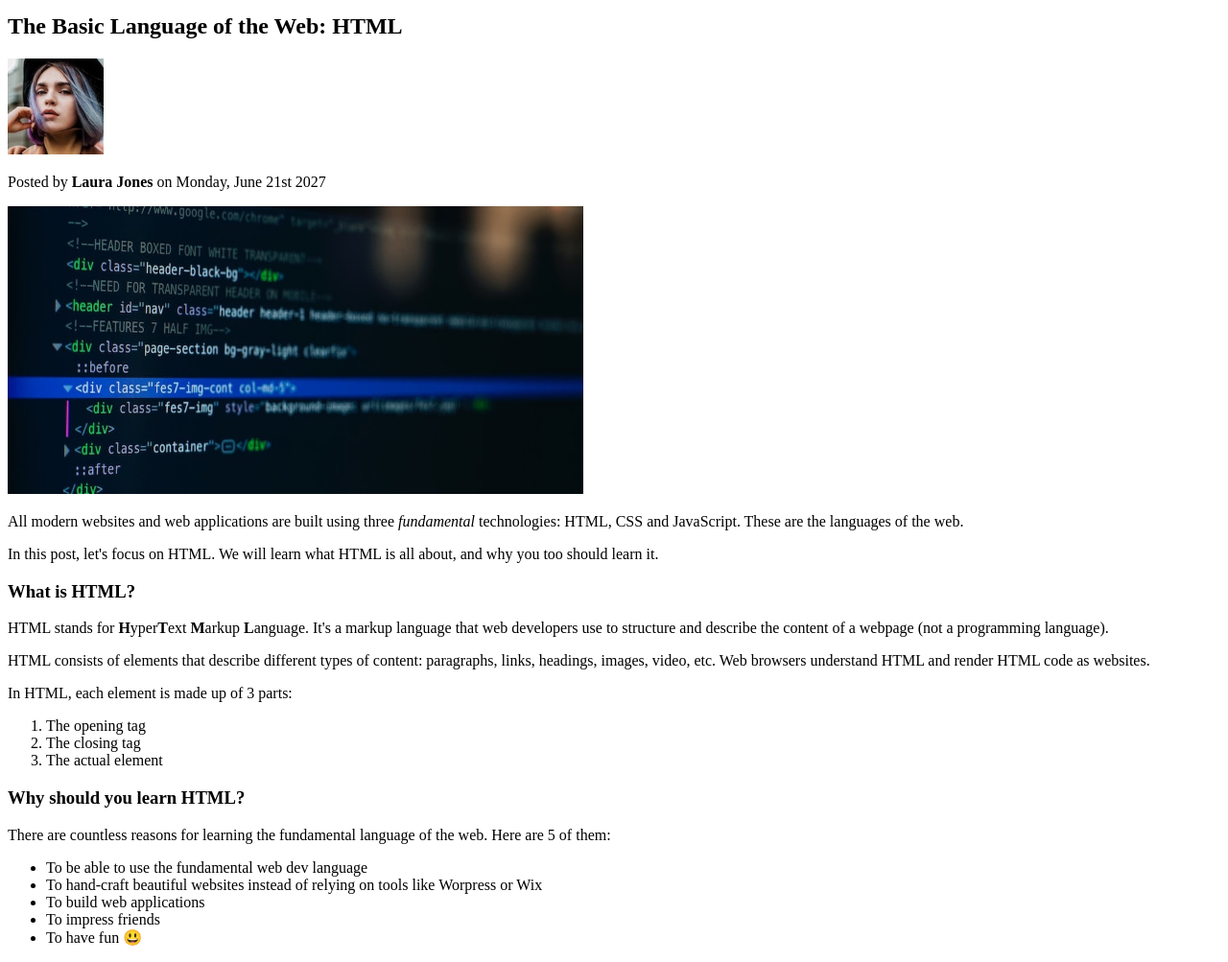
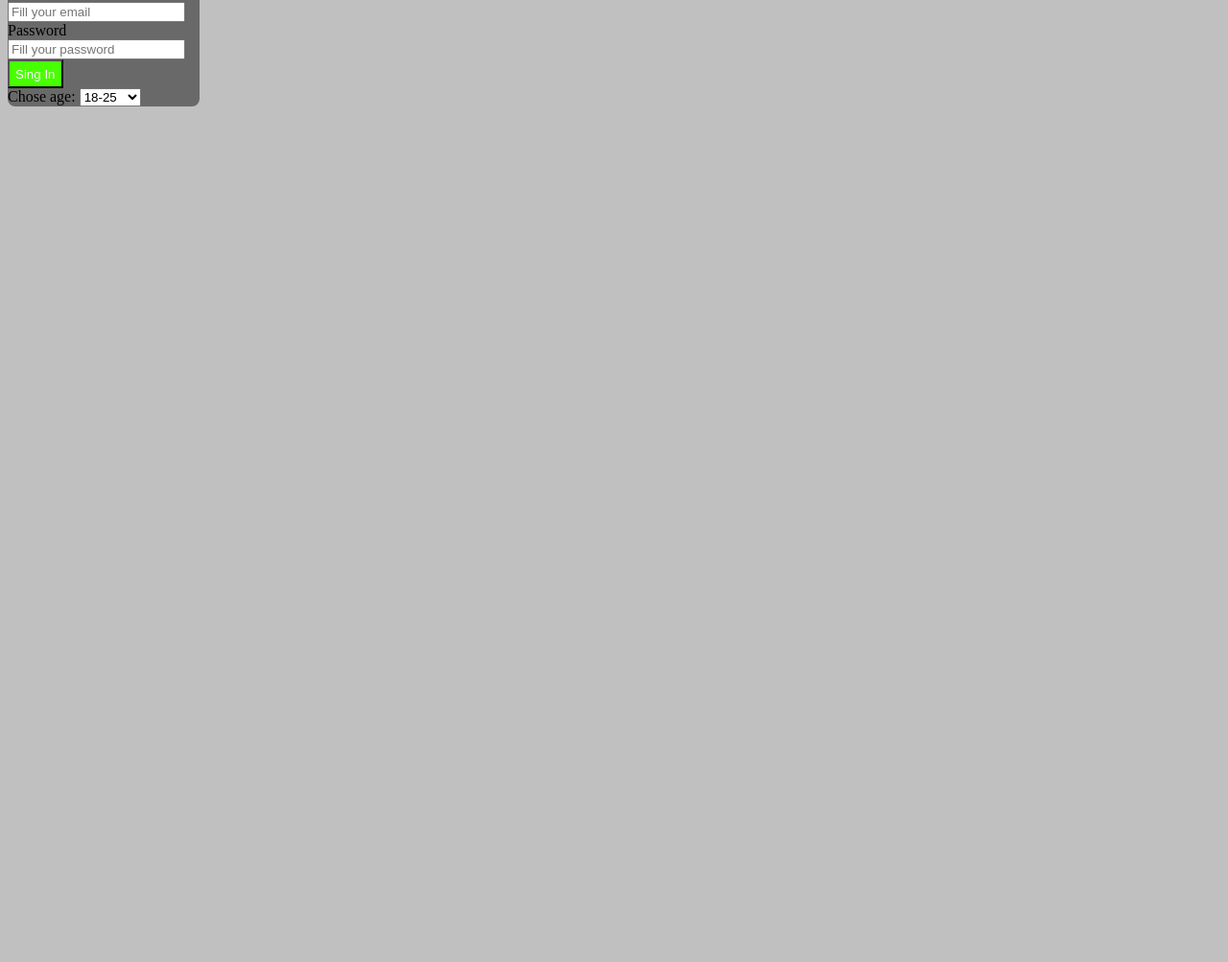
Before and after one commit to Global1996/Tekwill, a plain HTML site: page index.html in a window 1280 px wide. Shown: the part 67-1070 px from the top of the page at 96% size. After the commit the page ends 800 px from the top, so only its background shows below. Drawn offline with Linux system fonts and the light colour scheme.

Commit message:
Correct something (#1)
* Correct something

* Ultimele lectii

```diff
--- a/index.html
+++ b/index.html
@@ -3,46 +3,44 @@
 <head>
     <meta charset="UTF-8">
     <meta name="viewport" content="width=device-width, initial-scale=1.0">
-    <title>Fundamentals-HTML-Homework</title>
+    <title>Lesson9</title>
+    <link rel="stylesheet" href="style.css">
 </head>
 <body>
-    <h1>📘 The Code Magazine</h1>
-    <h2>The Basic Language of the Web: HTML</h2>
-<img height="100" width="100" src="img/laura-jones.jpg" alt="laura-jones">
-<p>
-Posted by <strong>Laura Jones</strong> on Monday, June 21st 2027
-</p>
-<img height="300" width="600" src="img/post-img.jpg" alt="post-img">
-        <p>
-          All modern websites and web applications are built using three <em>fundamental</em> technologies: HTML, CSS and JavaScript. These are the languages of the web.
-        </p>
-    <p>
-    In this post, let's focus on HTML. We will learn what HTML is all about, and why you too should learn it.
-    </p>
-<h3>What is HTML?</h3>
-HTML stands for <strong>H</strong>yper<strong>T</strong>ext <strong>M</strong>arkup <strong>L</strong>anguage. It's a markup language that web developers use to structure and describe the content of a webpage (not a programming language).
-<p>
-HTML consists of elements that describe different types of content: paragraphs, links, headings, images, video, etc. Web browsers understand HTML and render HTML code as websites.
-</p>
 
-<p>
-In HTML, each element is made up of 3 parts:
-</p>
-<ol>
-<li>The opening tag</li>
-<li>The closing tag</li>
-<li>The actual element</li>
-</ol>
-<h3>Why should you learn HTML?</h3>
-There are countless reasons for learning the fundamental language of the web. Here are 5 of them:
-<p>
-    <ul>
-        <li>To be able to use the fundamental web dev language</li>
-        <li>To hand-craft beautiful websites instead of relying on tools like Worpress or Wix</li>
-        <li>To build web applications</li>
-        <li>To impress friends</li>
-        <li>To have fun 😃</li>
-    </ul>
-</p>
+    <section id="form-section">
+    <form action="">
+            <label for="username">Username</label><br>
+            <input type="text" placeholder="Write your name" name="username">
+                <br />
+
+            <label for="email"> Email</label><br>
+            <input type="email" placeholder="Fill your email" name="email">
+                <br />
+
+            <label for="password">Password</label><br>
+            <input type="password" placeholder="Fill your password" name="password">
+                <br />
+
+                <!-- <input type="radio" name="angajat" value="angajat"> Angajat<br>
+                <input type="radio" name="angajat" value="neangajat"> Neangajat<br>
+                <input type="radio" name="angajat"  value="pensionar"> Pensionar<br>
+                <br />
+                <br /> -->
+            <input type="submit"  class="submit-button" value="Sing In" />
+
+        </form>
+
+    <label> Chose age: </label>
+    <select name="age">
+        <option value="18-25">18-25</option>
+        <option value="25-36">25-36</option>
+        <option value="36-40">36-40</option>
+        <option value="40-49">40-49</option>
+        <option value="49-152">49-152</option>
+    </section>
+
+
+
 </body>
 </html>
--- /dev/null
+++ b/style.css
@@ -0,0 +1,73 @@
+
+
+input{
+    color: blue;
+}
+
+                    /* Selectori */
+        /* tag selectori */
+        body{
+            background-color: #c0c0c0;
+
+        }
+
+        section{
+            background-color: #696969;
+            width: 200px;
+        }
+
+        /* class selector */
+        .submit-button{
+           background-color: rgb(72, 255, 0);
+           height: 30px;
+
+        }
+
+        /* id selector */
+        #form-section{
+            border-radius: 8px;
+        }
+
+        /* Combined Selectors */
+
+      input.submit-button{
+        color: white;
+      }
+
+      /* COLORS  rgb (red, green ,blue);  rgba(red, green, blue, alpha); hexadecimal #6caractere */
+      /* rgb(255, 255, 255) -  WHITE */
+      /* rgb(0, 0, 0) - BLACK */
+      /* rgba(255,255,255,1) - white with 100% opacity */
+      /* hexodecimal #ffffff - White */
+      /* hexadecimal #000000 - Black  */
+
+
+      /* pseudo-elements ::before ::after */
+
+            .submit-button::before{
+                content: "\2190" ;
+
+            }
+
+            .submit-button::after{
+                content: "\2192" ;
+
+            }
+
+    .submit-button :active{
+
+        background-color: #696969;
+    }
+
+    .submit-button :focus{
+        background-color: aqua;
+    }
+
+     form:first-child{
+        margin-top: 12px;
+
+     }
+
+     form:last-child{
+        margin-bottom: ;
+     }
```
